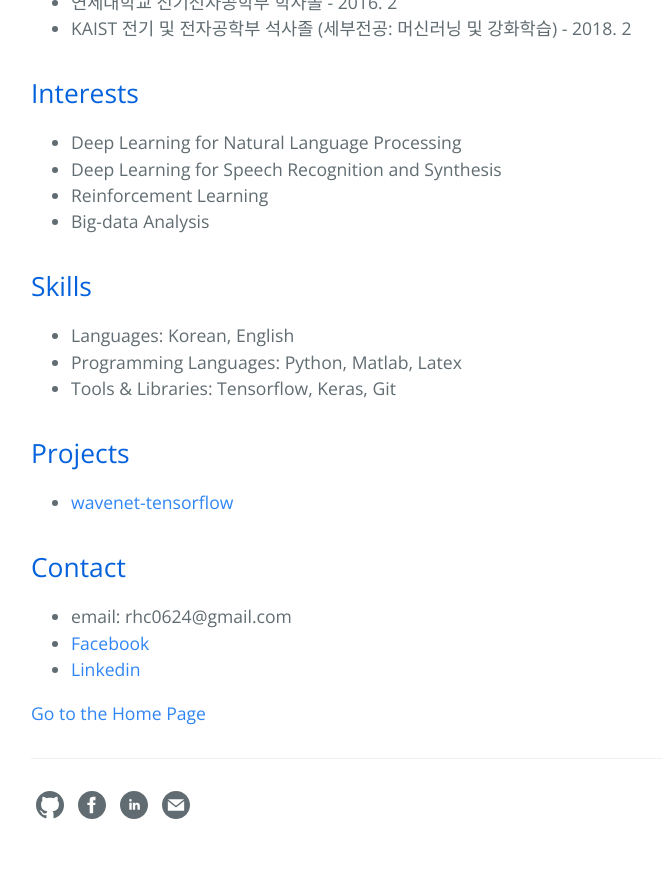
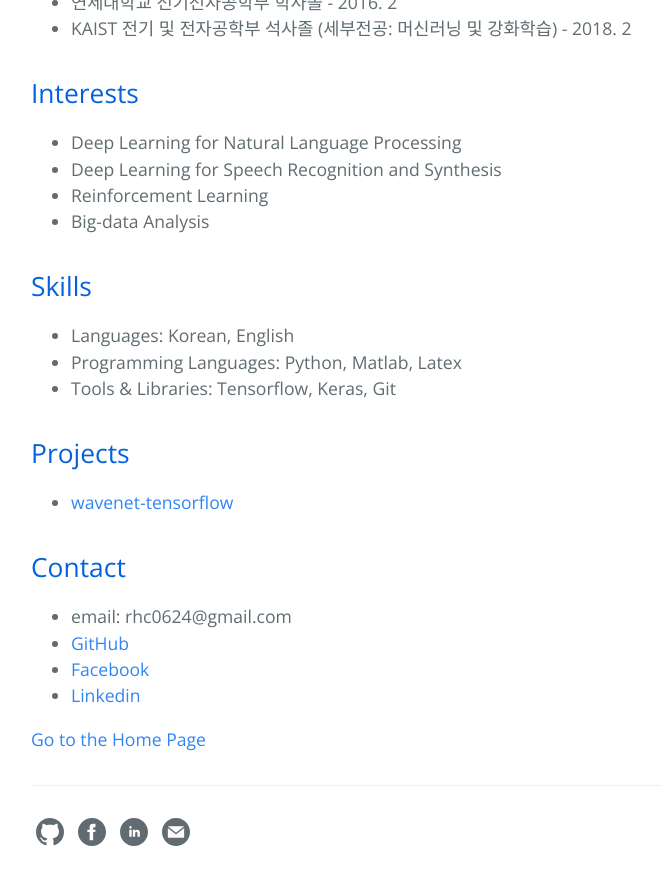
Before and after one commit to hcnoh/hcnoh.github.io, a Jekyll site: the page built from about.md, in a window 1280 px wide and 900 px high, scrolled down 1126 px. Shown: the top 885 px of the window, without its empty margins (193-855 px from the left). Built offline with Jekyll 4.4.1, drawn with Linux system fonts in a browser that asks for light colours.

Commit message:
Update about.md

```diff
--- a/about.md
+++ b/about.md
@@ -31,6 +31,7 @@ permalink: /about
 
 ## Contact
 - email: rhc0624@gmail.com
+- [GitHub](https://github.com/hcnoh)
 - [Facebook](https://www.facebook.com/profile.php?id=100002031927279)
 - [Linkedin](https://www.linkedin.com/in/hyungcheol-noh-a9aa58142/)
 
```
